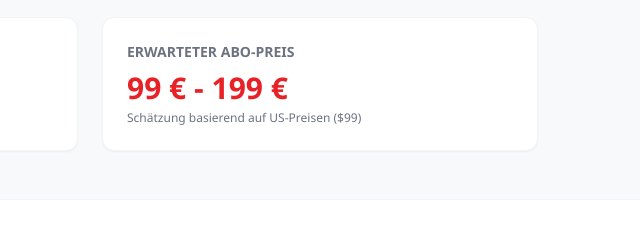
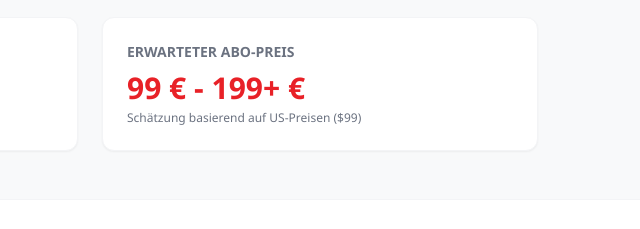
Before and after one commit to tpgoebel231/imagehero, a plain HTML site: page misc/FSD-Entscheidungshilfe.html in a window 1280 px wide. Shown: the part 312-541 px from the top of the page, 550-1190 px from the left. Drawn offline with nearby package versions, Linux system fonts and the light colour scheme.

Commit message:
added 199+

```diff
--- a/misc/FSD-Entscheidungshilfe.html
+++ b/misc/FSD-Entscheidungshilfe.html
@@ -79,7 +79,7 @@
         </div>
         <div class="bg-white p-6 rounded-xl shadow-sm border border-gray-100">
             <div class="text-sm font-semibold text-gray-500 uppercase">Erwarteter Abo-Preis</div>
-            <div class="mt-2 text-3xl font-bold text-[#e82127]">99 € - 199 €</div>
+            <div class="mt-2 text-3xl font-bold text-[#e82127]">99 € - 199+ €</div>
             <div class="mt-1 text-xs text-gray-500">Schätzung basierend auf US-Preisen ($99)</div>
         </div>
     </section>
```
